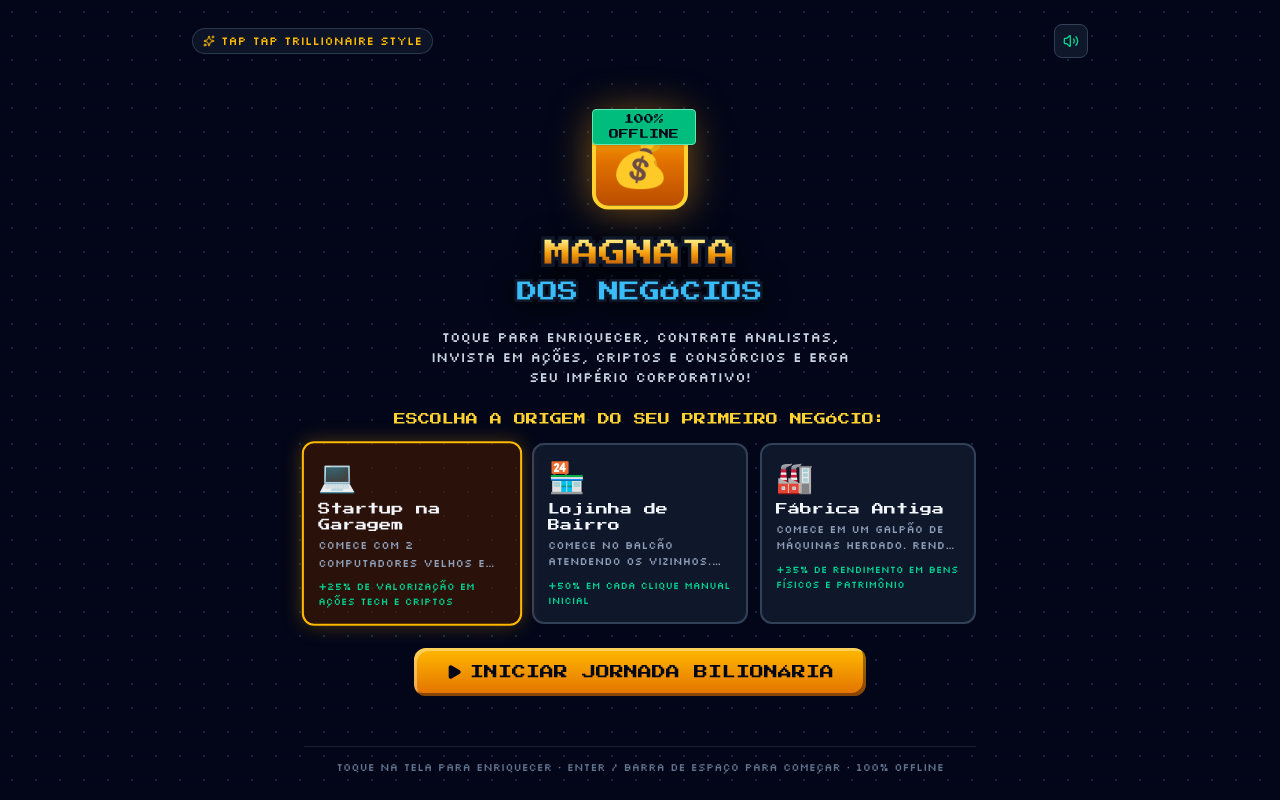
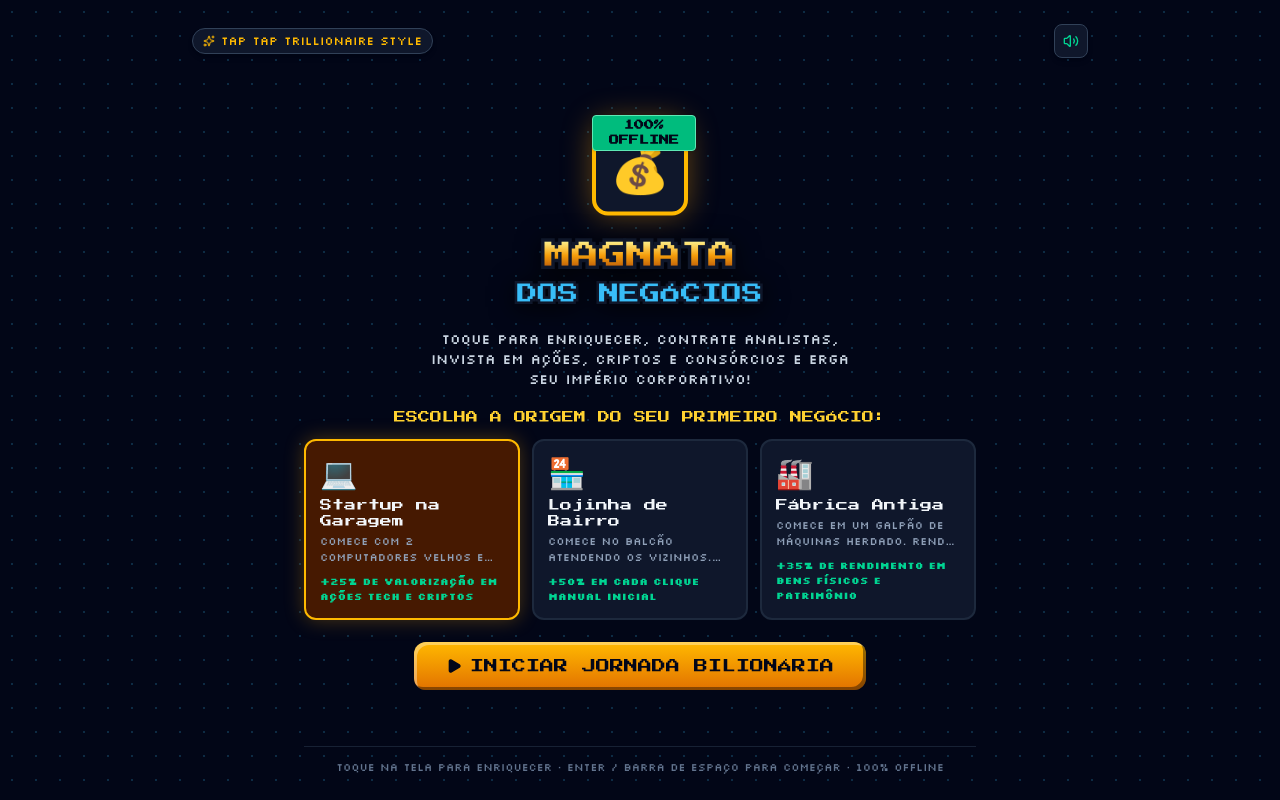
Before and after one commit to videosmusicasedandrade/Magnata.dos.negocios, a React (Vite) app: page / in a window 1280 px wide. Built offline with nearby package versions, Linux system fonts and the light colour scheme.

Commit message:
style: standardize dark theme and improve UI visuals
- Apply global dark theme settings to body and root elements
- Update Tailwind configuration to ensure consistent dark background
- Refine TitleScreen styling and visual layout

```diff
--- a/index.html
+++ b/index.html
@@ -1,5 +1,5 @@
 <!doctype html>
-<html lang="pt-BR">
+<html lang="pt-BR" class="dark" style="background-color: #020617; color: #f8fafc; color-scheme: dark;">
   <head>
     <meta charset="UTF-8" />
     <meta name="viewport" content="width=device-width, initial-scale=1.0" />
@@ -9,12 +9,12 @@
     <meta property="og:description" content="Jogo clicker retro em pixel art inspirado em Tap Tap Trillionaire. Construa seu império corporativo!" />
     <meta property="og:type" content="website" />
     <meta name="twitter:card" content="summary_large_image" />
-    <meta name="theme-color" content="#121826" />
+    <meta name="theme-color" content="#020617" />
     <link rel="preconnect" href="https://fonts.googleapis.com">
     <link rel="preconnect" href="https://fonts.gstatic.com" crossorigin>
     <link href="https://fonts.googleapis.com/css2?family=Chakra+Petch:wght@500;600;700&family=Press+Start+2P&family=Silkscreen:wght@400;700&display=swap" rel="stylesheet">
   </head>
-  <body class="bg-slate-950 text-slate-100 select-none touch-manipulation">
+  <body style="background-color: #020617; color: #f8fafc; color-scheme: dark;" class="bg-slate-950 text-slate-100 select-none touch-manipulation">
     <div id="root"></div>
     <script type="module" src="/src/main.tsx"></script>
   </body>
--- a/src/components/TitleScreen.tsx
+++ b/src/components/TitleScreen.tsx
@@ -39,15 +39,18 @@ export const TitleScreen: React.FC<TitleScreenProps> = ({
   }, [hasSavedGame, showOriginSelect, selectedOrigin, onContinueGame, onStartNewGame]);
 
   return (
-    <div className="relative min-h-[100dvh] w-full bg-slate-950 flex flex-col justify-between items-center p-3 sm:p-6 overflow-y-auto select-none">
+    <div
+      style={{ backgroundColor: '#020617', color: '#f8fafc' }}
+      className="relative min-h-[100dvh] w-full bg-slate-950 flex flex-col justify-between items-center p-3 sm:p-6 overflow-y-auto select-none"
+    >
       {/* Background Retro Skyline & Stars */}
       <div className="absolute inset-0 pointer-events-none opacity-20">
-        <div className="absolute inset-0 bg-[radial-gradient(#38bdf8_1px,transparent_1px)] [background-size:24px_24px]" />
+        <div className="absolute inset-0 bg-[radial-gradient(#38bdf8_1px,#020617_1px)] [background-size:24px_24px]" />
       </div>
 
       {/* Top Bar with Mute & Tag */}
       <header className="w-full max-w-4xl flex items-center justify-between gap-2 z-10 mb-2">
-        <div className="flex items-center gap-1.5 bg-slate-900/90 border border-slate-700/80 px-2.5 py-1 rounded-full text-[10px] sm:text-xs font-retro text-amber-400">
+        <div className="flex items-center gap-1.5 bg-slate-900 border border-slate-700 px-2.5 py-1 rounded-full text-[10px] sm:text-xs font-retro text-amber-400 shadow-md">
           <Sparkles className="w-3 h-3 text-amber-400 shrink-0" />
           <span className="truncate">TAP TAP TRILLIONAIRE STYLE</span>
         </div>
@@ -55,20 +58,20 @@ export const TitleScreen: React.FC<TitleScreenProps> = ({
         <button
           onClick={onToggleMute}
           aria-label={isMuted ? 'Ativar Som' : 'Desativar Som'}
-          className="p-2 rounded-lg bg-slate-900 border border-slate-700 text-slate-300 hover:text-white transition-colors cursor-pointer shrink-0"
+          className="p-2 rounded-lg bg-slate-900 border border-slate-700 text-slate-300 hover:text-white transition-colors cursor-pointer shrink-0 shadow-md"
         >
           {isMuted ? <VolumeX className="w-4 h-4 text-rose-400" /> : <Volume2 className="w-4 h-4 text-emerald-400" />}
         </button>
       </header>
 
       {/* Center Stage: Title Lockup & Bespoke Emblem */}
-      <main className="flex flex-col items-center text-center z-10 max-w-2xl my-auto">
+      <main className="flex flex-col items-center text-center z-10 max-w-2xl my-auto py-2">
         {/* Bespoke Pixel Art Gold Vault Emblem */}
-        <div className="relative mb-4">
-          <div className="w-24 h-24 rounded-2xl bg-gradient-to-b from-amber-400 via-amber-600 to-amber-700 p-1 border-4 border-amber-300 shadow-[0_0_40px_rgba(245,158,11,0.5)] flex items-center justify-center animate-bounce">
-            <span className="text-5xl">💰</span>
+        <div className="relative mb-3">
+          <div className="w-20 h-20 sm:w-24 sm:h-24 rounded-2xl bg-slate-900 border-4 border-amber-400 shadow-[0_0_30px_rgba(245,158,11,0.4)] flex items-center justify-center animate-bounce">
+            <span className="text-4xl sm:text-5xl">💰</span>
           </div>
-          <div className="absolute -top-2 -right-2 bg-emerald-500 text-slate-950 font-pixel text-[10px] px-2 py-0.5 rounded border border-emerald-300 shadow">
+          <div className="absolute -top-2 -right-2 bg-emerald-500 text-slate-950 font-pixel text-[9px] sm:text-[10px] px-2 py-0.5 rounded border border-emerald-300 shadow font-bold">
             100% OFFLINE
           </div>
         </div>
@@ -113,14 +116,14 @@ export const TitleScreen: React.FC<TitleScreenProps> = ({
           </text>
         </svg>
 
-        <p className="font-retro text-xs sm:text-sm text-slate-300 max-w-md mt-1 mb-6">
+        <p className="font-retro text-xs sm:text-sm text-slate-300 max-w-md mt-1 mb-5">
           Toque para enriquecer, contrate analistas, invista em ações, criptos e consórcios e erga seu império corporativo!
         </p>
 
         {/* Origin Selector or Continue Actions */}
         {showOriginSelect ? (
-          <div className="w-full space-y-4">
-            <h3 className="font-pixel text-xs text-amber-300">
+          <div className="w-full space-y-3.5">
+            <h3 className="font-pixel text-[11px] sm:text-xs text-amber-300">
               ESCOLHA A ORIGEM DO SEU PRIMEIRO NEGÓCIO:
             </h3>
 
@@ -136,8 +139,8 @@ export const TitleScreen: React.FC<TitleScreenProps> = ({
                     }}
                     className={`p-3.5 rounded-xl border-2 cursor-pointer transition-all ${
                       isSelected
-                        ? 'bg-amber-950/60 border-amber-400 shadow-[0_0_20px_rgba(245,158,11,0.3)] scale-102'
-                        : 'bg-slate-900 border-slate-700 hover:border-slate-600'
+                        ? 'bg-amber-950 border-amber-400 shadow-[0_0_20px_rgba(245,158,11,0.3)]'
+                        : 'bg-slate-900 border-slate-800 hover:border-slate-700'
                     }`}
                   >
                     <div className="text-3xl mb-1.5">{origin.icon}</div>
@@ -145,7 +148,7 @@ export const TitleScreen: React.FC<TitleScreenProps> = ({
                     <p className="font-retro text-[11px] text-slate-400 mt-1 line-clamp-2">
                       {origin.description}
                     </p>
-                    <div className="font-retro text-[10px] text-emerald-400 mt-2">
+                    <div className="font-retro text-[10px] text-emerald-400 mt-2 font-bold">
                       {origin.initialBonus}
                     </div>
                   </div>
--- a/src/index.css
+++ b/src/index.css
@@ -1,9 +1,20 @@
 @import "tailwindcss";
 
-@layer base {
-  * {
-    -webkit-tap-highlight-color: transparent;
-  }
+:root {
+  color-scheme: dark;
+  background-color: #020617;
+  color: #f8fafc;
+}
+
+html, body, #root {
+  width: 100%;
+  min-height: 100%;
+  margin: 0;
+  padding: 0;
+  background-color: #020617 !important;
+  color: #f8fafc !important;
+  color-scheme: dark !important;
+  -webkit-tap-highlight-color: transparent;
 }
 
 .font-pixel {
```
Also changed, not shown: public/assets/aistudio/WhatsApp_Image_2026-11-02_at_10.48.51_e8a1e1e3.jpeg (added).
